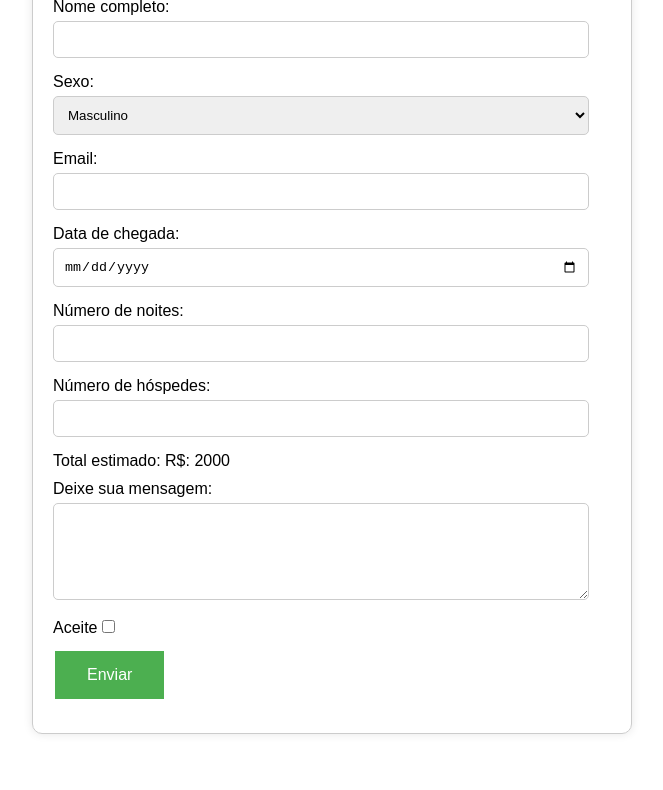
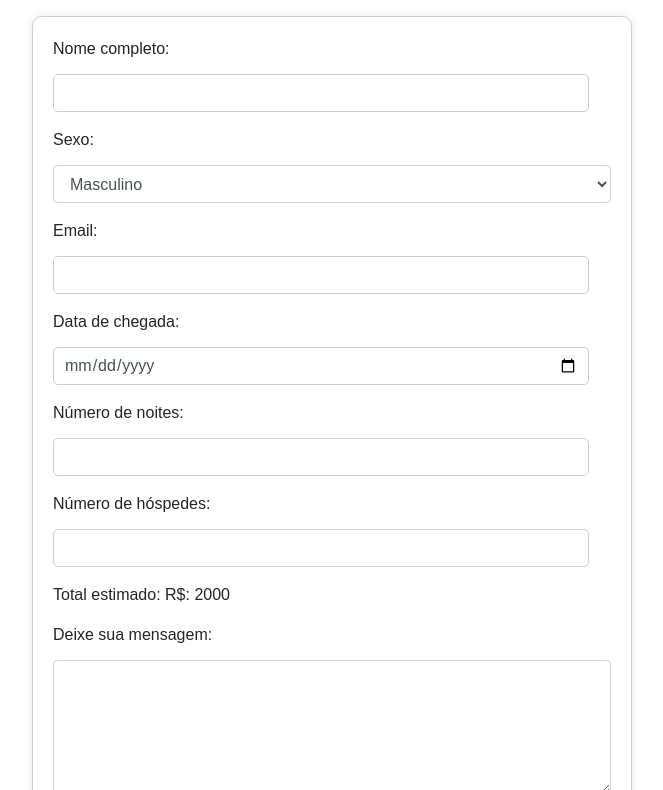
Before and after one commit to eduvieira07/aula_web, a plain HTML site: page FORMULARIO.html in a window 1280 px wide. Shown: the part 110-900 px from the top of the page, without its empty margins (308-971 px from the left). Before the commit the page ends 864 px from the top, so only its background shows below. Drawn offline with nearby package versions, Linux system fonts and the light colour scheme.

Commit message:
Adicionando Bootstrap

```diff
--- a/FORMULARIO.html
+++ b/FORMULARIO.html
@@ -4,28 +4,57 @@
     <meta charset="UTF-8">
     <meta name="viewport" content="width=device-width, initial-scale=1.0">
     <title>Formulário Hotel</title>
+    <link href="https://stackpath.bootstrapcdn.com/bootstrap/4.5.2/css/bootstrap.min.css" rel="stylesheet">
     <link rel="stylesheet" type="text/css" media="screen" href="style.css">
 </head>
 <body>
-    <h1>Formulário Hotel</h1>
-    <form action="#" method="post">
-        <p>Nome completo: <input type="text" name="Nome" id="Nome"> </p>
-        <p>Sexo:
-            <select name="selecao" id="selecao">
-                <option value="M">Masculino</option>
-                <option value="F">Feminino</option>
-            </select>
-        </p>
-        <p>Email: <input type="email" name="Email" id="Email"> </p>
-        <p>Data de chegada: <input type="date" name="Data_Chegada" id="Data_Chegada"></p>
-        <p>Número de noites: <input type="number" name="Numero_noites" id="Numero_noites"></p>
-        <p>Número de hóspedes: <input type="number" name="Numero_hos" id="Numero_hos"></p>
-        <p>Total estimado: R$: 2000</p>
-        <p>Deixe sua mensagem:
-            <textarea id="mensagem" rows="5" cols="33"></textarea>
-        </p>
-        <p>Aceite <input type="checkbox" name="Aceite" id="Aceite"></p>
-        <p><button type="submit" class="button">Enviar</button></p>
-    </form>
+    <div class="container mt-5">
+        <h1 class="text-center">Formulário Hotel</h1>
+        <form action="#" method="post" class="mt-4">
+            <div class="form-group">
+                <label for="Nome">Nome completo:</label>
+                <input type="text" class="form-control" name="Nome" id="Nome">
+            </div>
+            <div class="form-group">
+                <label for="selecao">Sexo:</label>
+                <select class="form-control" name="selecao" id="selecao">
+                    <option value="M">Masculino</option>
+                    <option value="F">Feminino</option>
+                </select>
+            </div>
+            <div class="form-group">
+                <label for="Email">Email:</label>
+                <input type="email" class="form-control" name="Email" id="Email">
+            </div>
+            <div class="form-group">
+                <label for="Data_Chegada">Data de chegada:</label>
+                <input type="date" class="form-control" name="Data_Chegada" id="Data_Chegada">
+            </div>
+            <div class="form-group">
+                <label for="Numero_noites">Número de noites:</label>
+                <input type="number" class="form-control" name="Numero_noites" id="Numero_noites">
+            </div>
+            <div class="form-group">
+                <label for="Numero_hos">Número de hóspedes:</label>
+                <input type="number" class="form-control" name="Numero_hos" id="Numero_hos">
+            </div>
+            <div class="form-group">
+                <p>Total estimado: R$: 2000</p>
+            </div>
+            <div class="form-group">
+                <label for="mensagem">Deixe sua mensagem:</label>
+                <textarea id="mensagem" class="form-control" rows="5"></textarea>
+            </div>
+            <div class="form-check">
+                <input type="checkbox" class="form-check-input" name="Aceite" id="Aceite">
+                <label class="form-check-label" for="Aceite">Aceite</label>
+            </div>
+            <button type="submit" class="btn btn-primary mt-3">Enviar</button>
+        </form>
+    </div>
+
+    <script src="https://code.jquery.com/jquery-3.5.1.slim.min.js"></script>
+    <script src="https://cdn.jsdelivr.net/npm/@popperjs/core@2.5.3/dist/umd/popper.min.js"></script>
+    <script src="https://stackpath.bootstrapcdn.com/bootstrap/4.5.2/js/bootstrap.min.js"></script>
 </body>
 </html>
--- a/style.css
+++ b/style.css
@@ -100,3 +100,22 @@ textarea {
 .overflow-container:hover {
     background-color: #e0e0e0;
 }
+
+
+h1 {
+    margin-bottom: 30px;
+    color: #333;
+}
+
+
+.form-control:hover {
+    border-color: #777;
+    transition: border-color 0.3s ease;
+}
+
+
+.btn:hover {
+    background-color: #45a049;
+    transform: scale(1.05);
+    transition: background-color 0.3s ease, transform 0.3s ease;
+}
```
